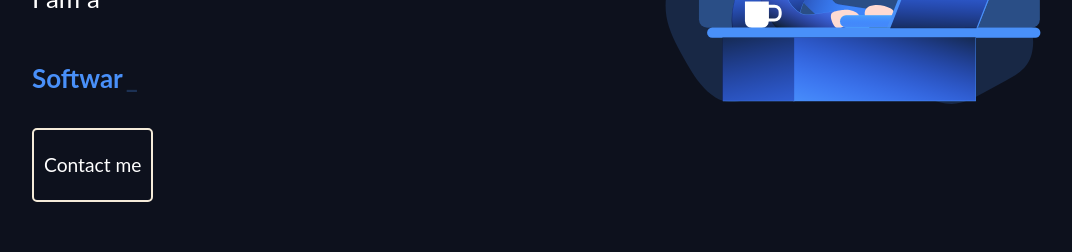
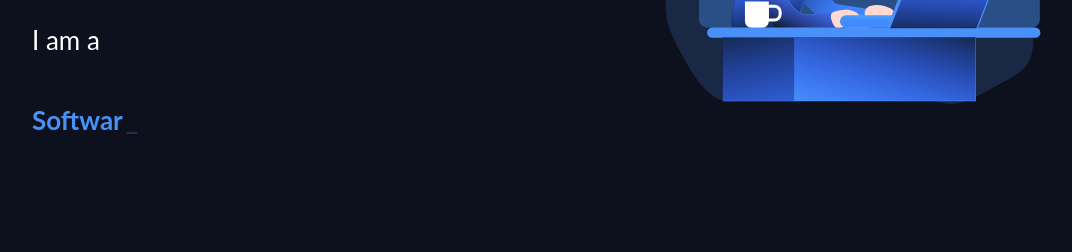
Before and after one commit to vmangahis/VM-Dev, a React (Vite) app: page / in a window 1280 px wide. Shown: the part 440-692 px from the top of the page, without its empty margins (96-1168 px from the left). Built offline with nearby package versions, Linux system fonts and the light colour scheme; no server answers.

Commit message:
removed contact button and adjusted css styling for margin and height

```diff
--- a/src/App.css
+++ b/src/App.css
@@ -120,7 +120,6 @@ header li {
 .hero-section {
   width: 100%;
   height: 800px;
-
   position: relative;
   display: flex;
   flex-direction: row;
@@ -192,6 +191,9 @@ header li {
   margin-right: auto;
   margin-top: 100px;
   color: white;
+}
+.about{
+  margin-top:0;
 }
 
 .experience,
--- a/src/components/HeroSection.tsx
+++ b/src/components/HeroSection.tsx
@@ -1,10 +1,6 @@
 import { ReactComponent as DevSVG } from '../images/web-dev.svg';
-import Button from './Button';
 import { useTypewriter, Cursor } from 'react-simple-typewriter';
 
-const goToContact = () => {
-  document.getElementById('contact')?.scrollIntoView({ behavior: 'smooth' });
-};
 
 const About = () => {
   const [typeEffect] = useTypewriter({
@@ -28,12 +24,6 @@ const About = () => {
             </span>
           </p>
         </div>
-
-        <Button
-          button="hero-button"
-          behavior={goToContact}
-          buttonText="Contact me"
-        />
       </span>
 
       <div className="svg-hero">
```
